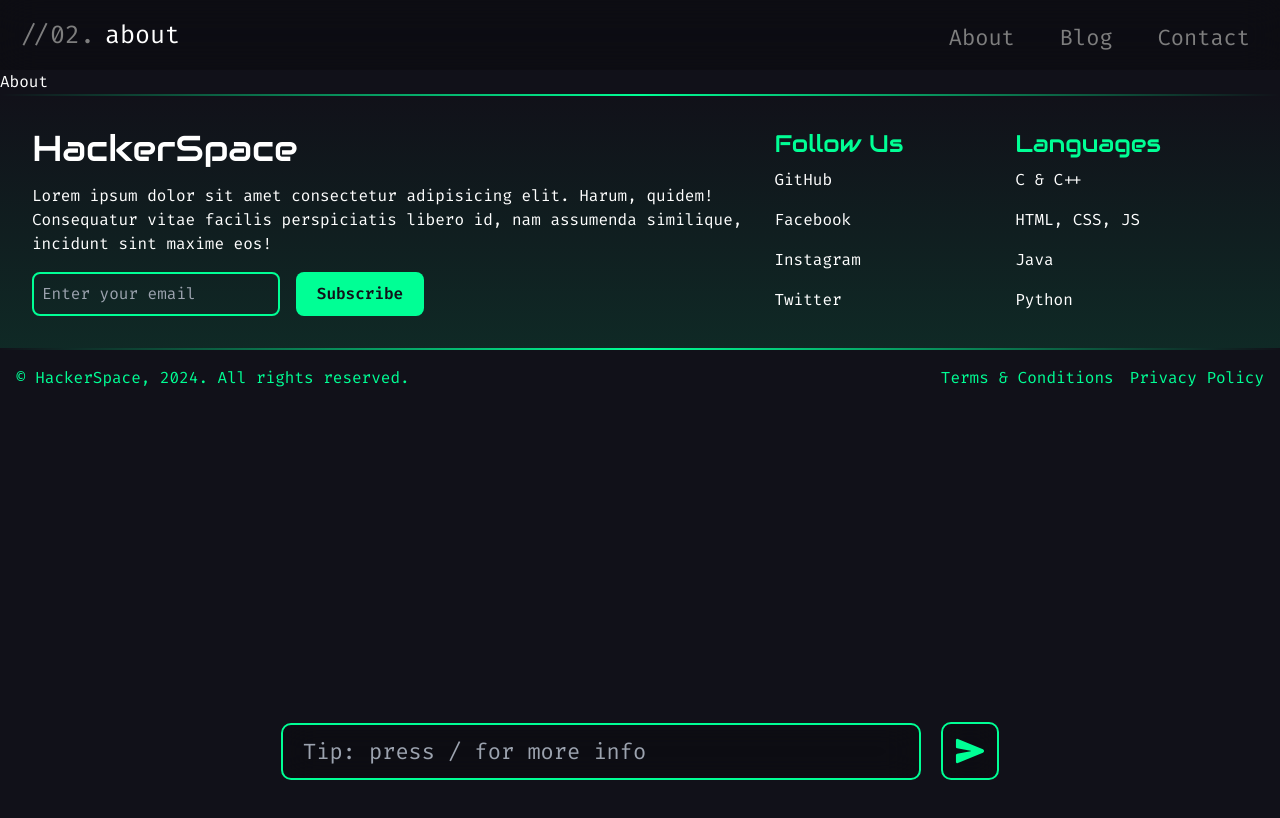
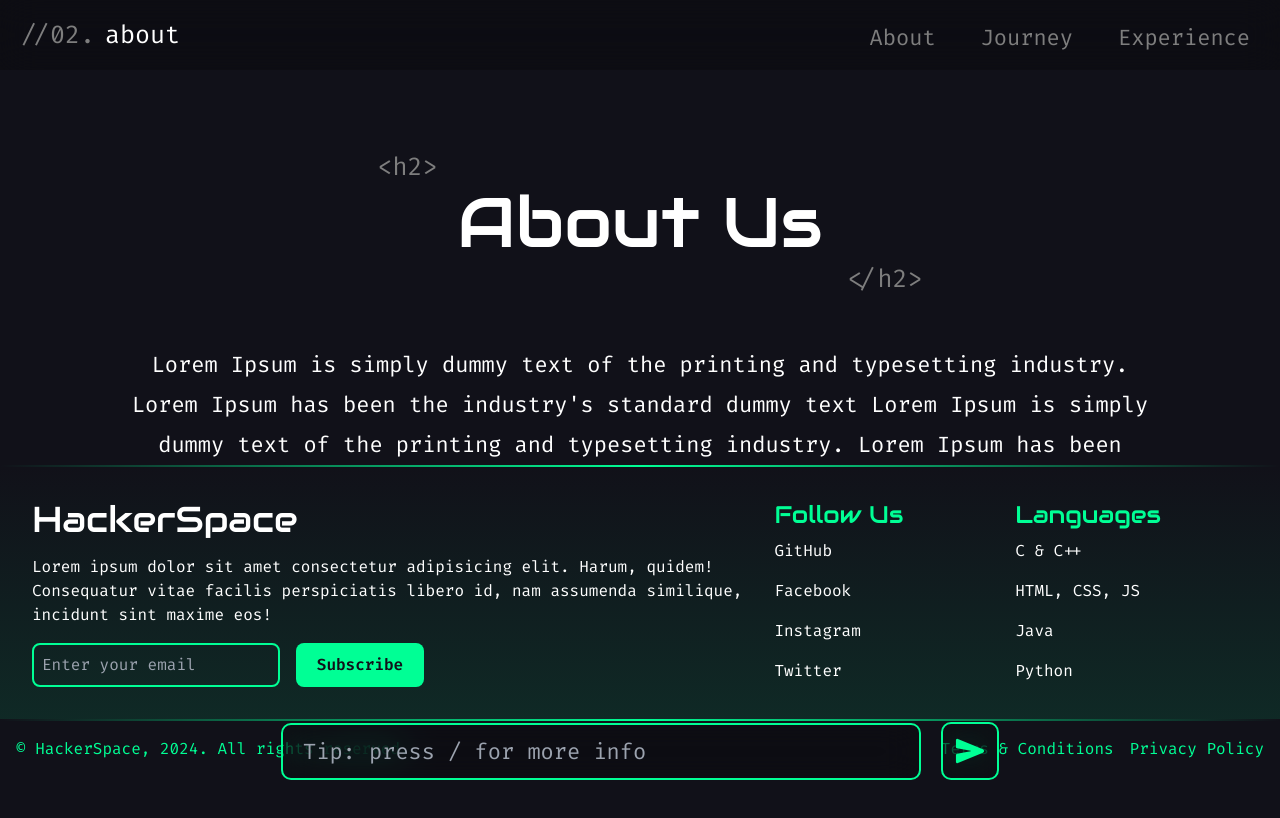
Before and after one commit to Hackerspace2023/Hackerspace-Portfolio, a React (Vite) app: page /about in a window 1280 px wide. Shown: the top 818 px of the page. Built offline with nearby package versions, Linux system fonts and the light colour scheme.

Commit message:
About page added and updated

```diff
--- a/src/components/Terminal/Terminal.jsx
+++ b/src/components/Terminal/Terminal.jsx
@@ -10,7 +10,6 @@ const Terminal = () => {
   const [show, setShow] = useState(false);
   const data = Object.keys(nav);
   const navData = [...data.filter((item) => item !== "error")];
-  console.log(navData);
   const handleForm = (e) => {
     e.preventDefault();
     navigate(`${terminal}`);
--- /dev/null
+++ b/src/css/About.css
@@ -0,0 +1,57 @@
+.About {
+  max-width: 1320px;
+  margin-left: auto;
+  margin-right: auto;
+  padding-top: 80px;
+}
+
+.titleContainer {
+  display: flex;
+  justify-content: center;
+  align-items: center;
+  position: relative;
+  color: var(--text-color);
+  width: fit-content;
+  margin-left: auto;
+  margin-right: auto;
+  padding-top: 20px;
+  padding-bottom: 20px;
+}
+
+.title {
+  @apply font-audiowide;
+  font-size: 70px;
+}
+
+.tagAbout {
+  color: var(--sub-text-color);
+  font-size: 25px;
+  font-style: normal;
+  font-weight: 400;
+  line-height: normal;
+}
+
+.tagAbout1 {
+  position: absolute;
+  top: 0;
+  left: -80px;
+}
+
+.tagAbout2 {
+  position: absolute;
+  bottom: 0;
+  right: -100px;
+}
+
+.aboutDescription{
+    margin-top: 50px;
+    font-size: 22px;
+    font-style: normal;
+    font-weight: 400;
+    line-height: 40px;
+    text-align: center;
+    max-width: 80vw;
+    margin-left: auto;
+    margin-right: auto;
+    color: var(--text-color);
+}
--- a/src/data/nav.json
+++ b/src/data/nav.json
@@ -34,12 +34,12 @@
                 "link": "/about/#about"
             },
             {
-                "text": "Blog",
-                "link": "/about/#blog"
+                "text": "Journey",
+                "link": "/about/#journey"
             },
             {
-                "text": "Contact",
-                "link": "/about/#contact"
+                "text": "Experience",
+                "link": "/about/#experience"
             }
         ]
     },
--- a/src/pages/About/About.jsx
+++ b/src/pages/About/About.jsx
@@ -1,8 +1,25 @@
+import { Button } from "../../components";
+import "../../css/About.css"
+import Journey from "./Journey";
+
 const About = () => {
   return (
-    <div>
-      <h1>About</h1>
-    </div>
+    <>
+      <section className="About" id="about">
+        <div className="titleContainer">
+          <span className="tagAbout tagAbout1">{`<h2>`}</span>
+          <h1 className="title">About Us</h1>
+          <span className="tagAbout tagAbout2">{`</h2>`}</span>
+        </div>
+        <div className="aboutDescription">
+          Lorem Ipsum is simply dummy text of the printing and typesetting
+          industry. Lorem Ipsum has been the industry's standard dummy text
+          Lorem Ipsum is simply dummy text of the printing and typesetting
+          industry. Lorem Ipsum has been
+        </div>
+        <Journey id="journey"/>
+      </section>
+    </>
   );
 };
 
--- /dev/null
+++ b/src/pages/About/Journey.jsx
@@ -0,0 +1,11 @@
+import React from 'react'
+
+const Journey = () => {
+  return (
+    <section>
+
+    </section>
+  )
+}
+
+export default Journey
```
